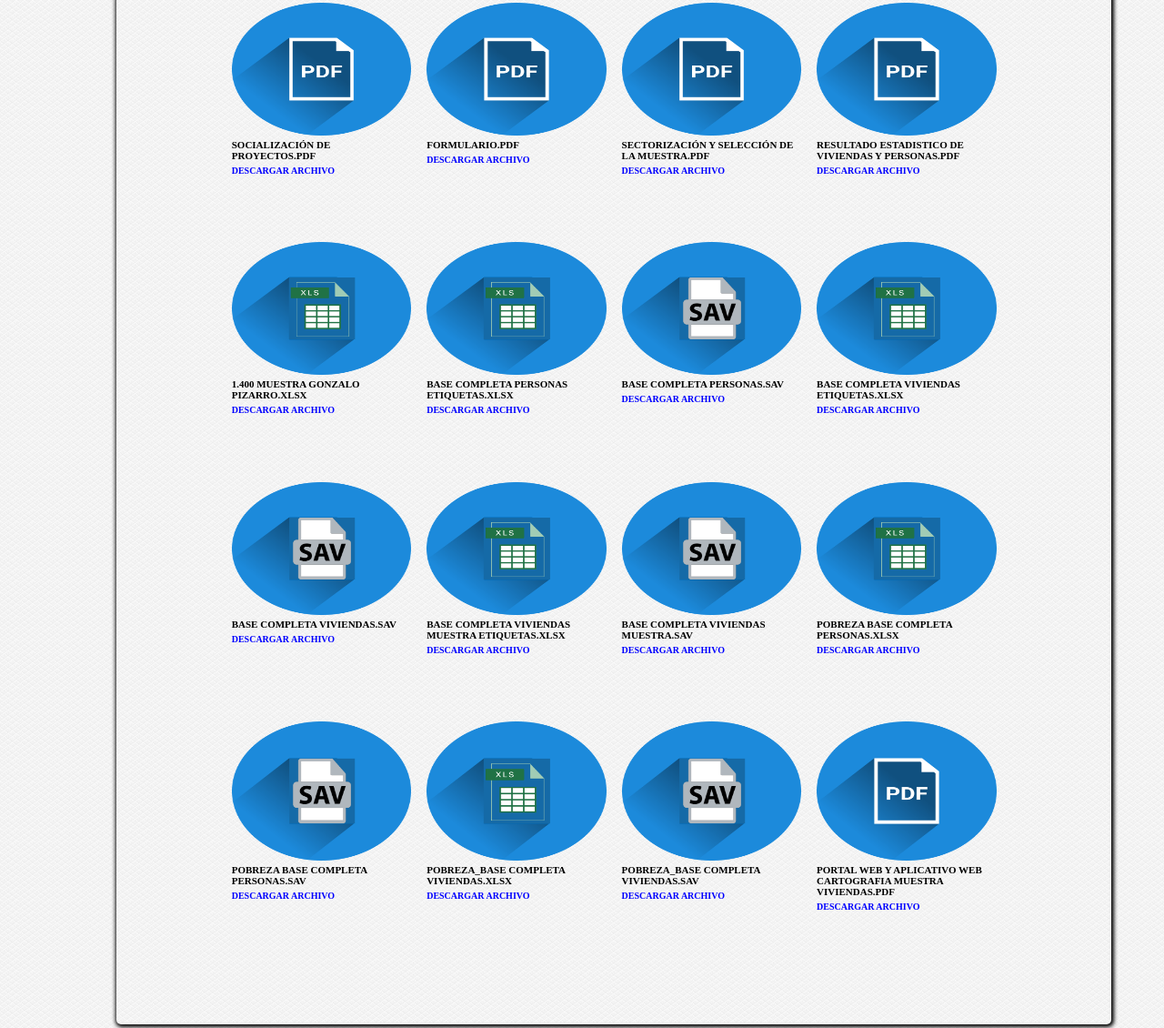
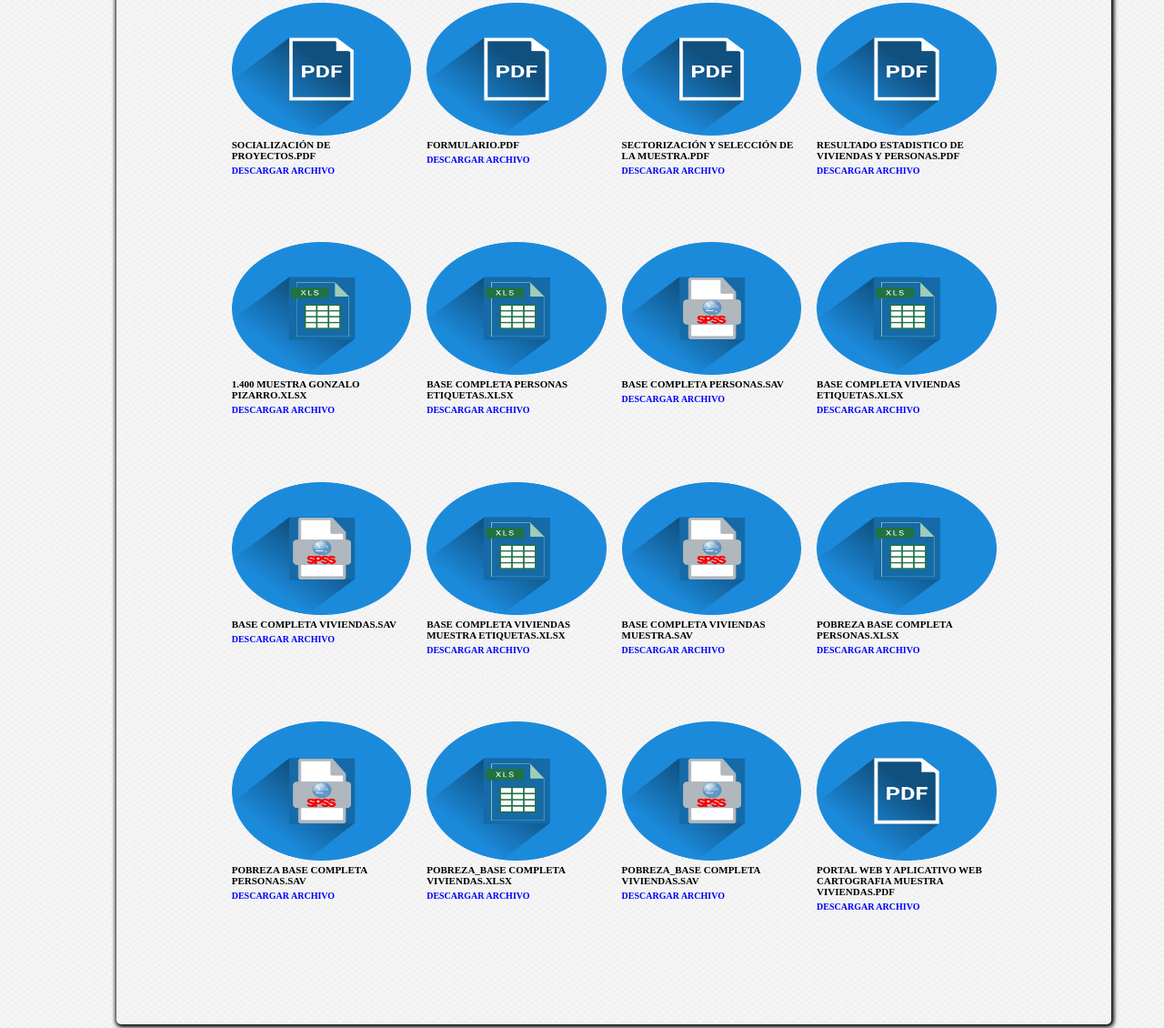
Before and after one commit to MANUELSANTAMARIA/PROYECTOGP, a plain HTML site: page index.html in a window 1280 px wide. Shown: the part 479-1609 px from the top of the page at 91% size. Drawn offline with Linux system fonts and the light colour scheme.

Commit message:
icono spss

```diff
--- a/index.html
+++ b/index.html
@@ -139,7 +139,7 @@
                 </div>
 
                 <div>
-                    <img src="imagenes/recursos/img/sav-newcard.png " alt="new-1 ">
+                    <img src="imagenes/recursos/img/spss-newcard.png " alt="new-1 ">
                     <h1>BASE COMPLETA PERSONAS.sav</h1>
                     <p></p>
                     <a href="https://csdaac.com/wp-content/uploads/2022/05/BASE-COMPLETA-PERSONAS.sav" download=" ">Descargar archivo<i class=" "></i></a>
@@ -153,7 +153,7 @@
                 </div>
 
                 <div>
-                    <img src="imagenes/recursos/img/sav-newcard.png " alt="new-1 ">
+                    <img src="imagenes/recursos/img/spss-newcard.png" alt="new-1 ">
                     <h1>BASE COMPLETA VIVIENDAS.sav</h1>
                     <p></p>
                     <a href="https://csdaac.com/wp-content/uploads/2022/05/BASE-COMPLETA-VIVIENDAS.sav" download=" ">Descargar archivo<i class=" "></i></a>
@@ -167,7 +167,7 @@
                 </div>
 
                 <div>
-                    <img src="imagenes/recursos/img/sav-newcard.png" alt="new-1 ">
+                    <img src="imagenes/recursos/img/spss-newcard.png" alt="new-1 ">
                     <h1>BASE COMPLETA VIVIENDAS MUESTRA.sav</h1>
                     <p></p>
                     <a href="https://csdaac.com/wp-content/uploads/2022/05/BASE-COMPLETA-VIVIENDAS_MUESTRA.sav" download=" ">Descargar archivo<i class=" "></i></a>
@@ -181,7 +181,7 @@
                 </div>
 
                 <div>
-                    <img src="imagenes/recursos/img/sav-newcard.png " alt="new-1 ">
+                    <img src="imagenes/recursos/img/spss-newcard.png " alt="new-1 ">
                     <h1>POBREZA BASE COMPLETA PERSONAS.sav</h1>
                     <p></p>
                     <a href="https://csdaac.com/wp-content/uploads/2022/05/POBREZA_BASE-COMPLETA-PERSONAS.sav" download=" ">Descargar archivo<i class=" "></i></a>
@@ -195,7 +195,7 @@
                 </div>
 
                 <div>
-                    <img src="imagenes/recursos/img/sav-newcard.png " alt="new-1 ">
+                    <img src="imagenes/recursos/img/spss-newcard.png" alt="new-1 ">
                     <h1>POBREZA_BASE COMPLETA VIVIENDAS.sav</h1>
                     <p></p>
                     <a href="https://csdaac.com/wp-content/uploads/2022/05/POBREZA_BASE-COMPLETA-VIVIENDAS.sav" download=" ">Descargar archivo<i class=" "></i></a>
```
Also changed, not shown: imagenes/recursos/img/sav-newcard.png (deleted), imagenes/recursos/img/spss-newcard.png (added).
